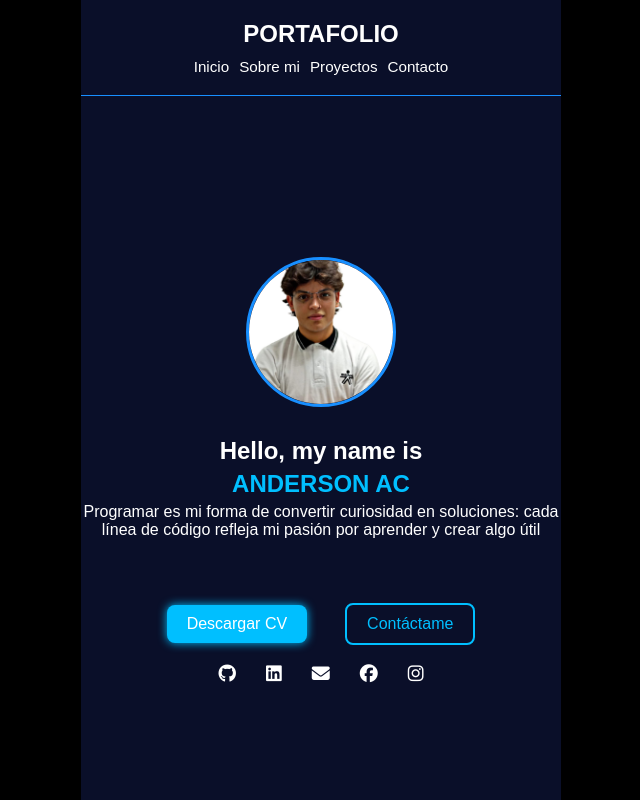
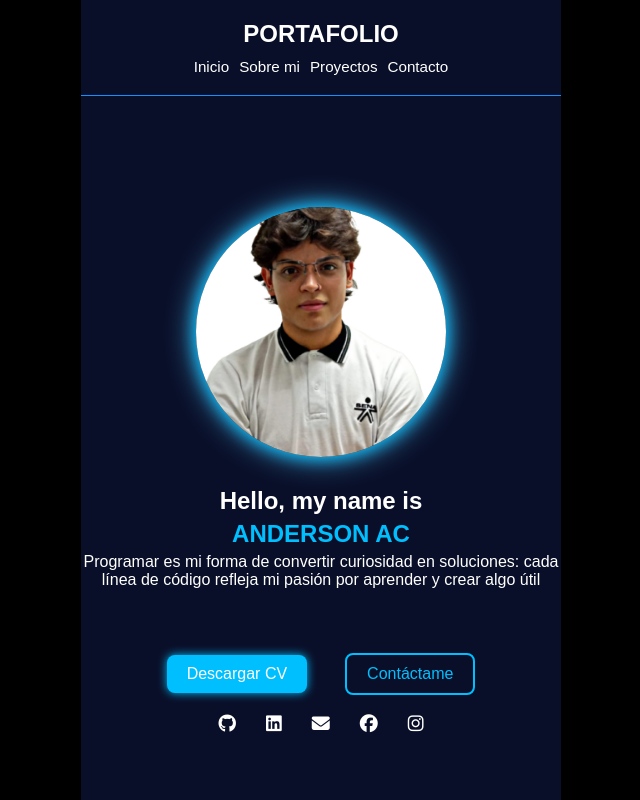
Before and after one commit to cano0102/PORTAFOLIO, a plain HTML site: page PORTAFOLIO/index.html in a window 1280 px wide. Shown: the whole page, without its empty margins (319-959 px from the left). Drawn offline with Linux system fonts and the light colour scheme.

Commit message:
pequeño cambio

```diff
--- a/PORTAFOLIO/css/style.css
+++ b/PORTAFOLIO/css/style.css
@@ -1,3 +1,4 @@
+
 html{
   scroll-behavior: smooth;
 }
@@ -17,7 +18,7 @@ html{
   --color-gris-claro: #cfd8dc;
   --color-negro: #000000;
 
-  /* Sombras y efectos */
+
   --sombra-texto: 0 0 8px var(--color-secundario);
   --sombra-glow: 0 0 15px var(--color-primario);
 }
@@ -104,17 +105,26 @@ header nav a:hover{
 
 .foto-anderson,
 img {
-  height: 150px;
-  width: 150px;
+  height: 250px;
+  width: 250px;
   border-radius: 50%;
   object-fit: cover;
   background-position: center;
   object-position: center 5%;
 
 }
-.foto-anderson img {
-  border: 3px solid #188fff;
+
+.foto-anderson {
+
+  border-radius: 50%;
+  box-shadow: 0 0 15px #00bfff, 0 0 30px #4ac9ff;
+  transition: box-shadow 0.3s ease;
 }
+
+.foto-anderson:hover {
+  box-shadow: 0 0 20px #00bfff, 0 0 40px #4ac9ff, 0 0 60px #00bfff;
+}
+
 
 
 .DescripcionYNombres {
```
